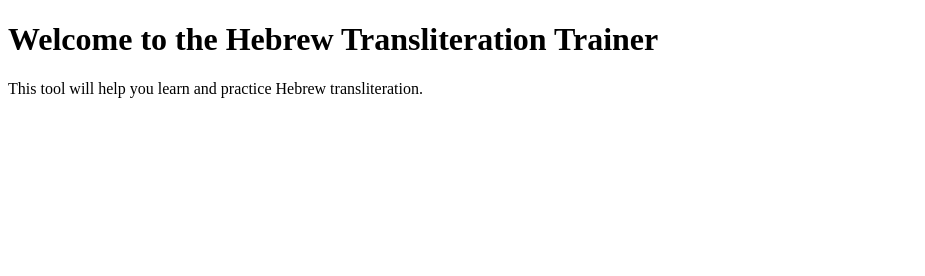
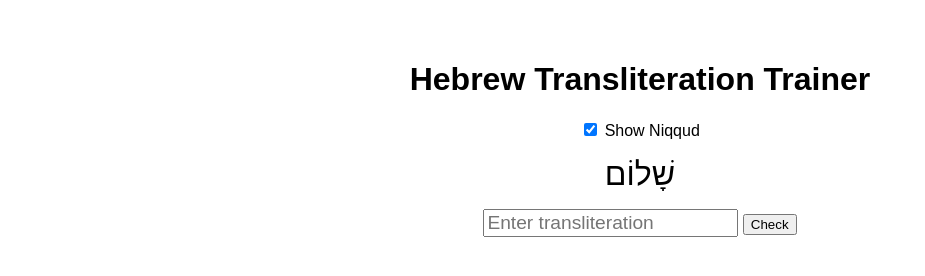
Before and after one commit to dwerkjem/Hebrew-Transliteration-Trainer, a website: page index.html in a window 1280 px wide. Shown: the whole page, without its empty margins (0-925 px from the left). Drawn offline with Linux system fonts and the light colour scheme.

Commit message:
feat: implement Hebrew transliteration quiz functionality with UI updates

```diff
--- a/index.html
+++ b/index.html
@@ -1,12 +1,25 @@
 <!DOCTYPE html>
 <html lang="en">
 <head>
-  <meta charset="UTF-8">
-  <meta name="viewport" content="width=device-width, initial-scale=1.0">
+  <meta charset="UTF-8" />
   <title>Hebrew Transliteration Trainer</title>
+  <link rel="stylesheet" href="public/style.css" />
 </head>
 <body>
-  <h1>Welcome to the Hebrew Transliteration Trainer</h1>
-  <p>This tool will help you learn and practice Hebrew transliteration.</p>
+  <h1>Hebrew Transliteration Trainer</h1>
+
+  <label>
+    <input type="checkbox" id="niqqud-toggle" checked />
+    Show Niqqud
+  </label>
+
+  <div id="quiz-container">
+    <div id="hebrew-word"></div>
+    <input type="text" id="translit-input" placeholder="Enter transliteration" />
+    <button id="check-btn">Check</button>
+    <div id="feedback"></div>
+  </div>
+
+  <script type="module" src="src/main.js"></script>
 </body>
 </html>
--- /dev/null
+++ b/public/style.css
@@ -0,0 +1,12 @@
+body {
+    font-family: sans-serif;
+    text-align: center;
+    padding: 2rem;
+  }
+  #hebrew-word {
+    font-size: 2rem;
+    margin: 1rem 0;
+  }
+  input {
+    font-size: 1.2rem;
+  }
--- /dev/null
+++ b/public/words.json
@@ -0,0 +1,12 @@
+[
+    {
+      "hebrew": "שָׁלוֹם",
+      "hebrew_no_niqqud": "שלום",
+      "transliteration": "shalom"
+    },
+    {
+      "hebrew": "בֵּית",
+      "hebrew_no_niqqud": "בית",
+      "transliteration": "bayit"
+    }
+  ]
--- /dev/null
+++ b/src/main.js
@@ -0,0 +1,42 @@
+let words = [];
+let currentWord = null;
+
+const toggle = document.getElementById("niqqud-toggle");
+const wordDiv = document.getElementById("hebrew-word");
+const input = document.getElementById("translit-input");
+const feedback = document.getElementById("feedback");
+const button = document.getElementById("check-btn");
+
+async function loadWords() {
+  const res = await fetch("/words.json");
+  words = await res.json();
+  nextWord();
+}
+
+function nextWord() {
+  currentWord = words[Math.floor(Math.random() * words.length)];
+  const showNiqqud = toggle.checked;
+  wordDiv.textContent = showNiqqud ? currentWord.hebrew : currentWord.hebrew_no_niqqud;
+  input.value = "";
+  feedback.textContent = "";
+}
+
+button.addEventListener("click", () => {
+  const userInput = input.value.trim().toLowerCase();
+  if (userInput === currentWord.transliteration.toLowerCase()) {
+    feedback.textContent = "✅ Correct!";
+    feedback.style.color = "green";
+  } else {
+    feedback.textContent = `❌ Incorrect. Correct: ${currentWord.transliteration}`;
+    feedback.style.color = "red";
+  }
+  setTimeout(nextWord, 1500);
+});
+
+toggle.addEventListener("change", () => {
+  if (currentWord) {
+    wordDiv.textContent = toggle.checked ? currentWord.hebrew : currentWord.hebrew_no_niqqud;
+  }
+});
+
+loadWords();
```
